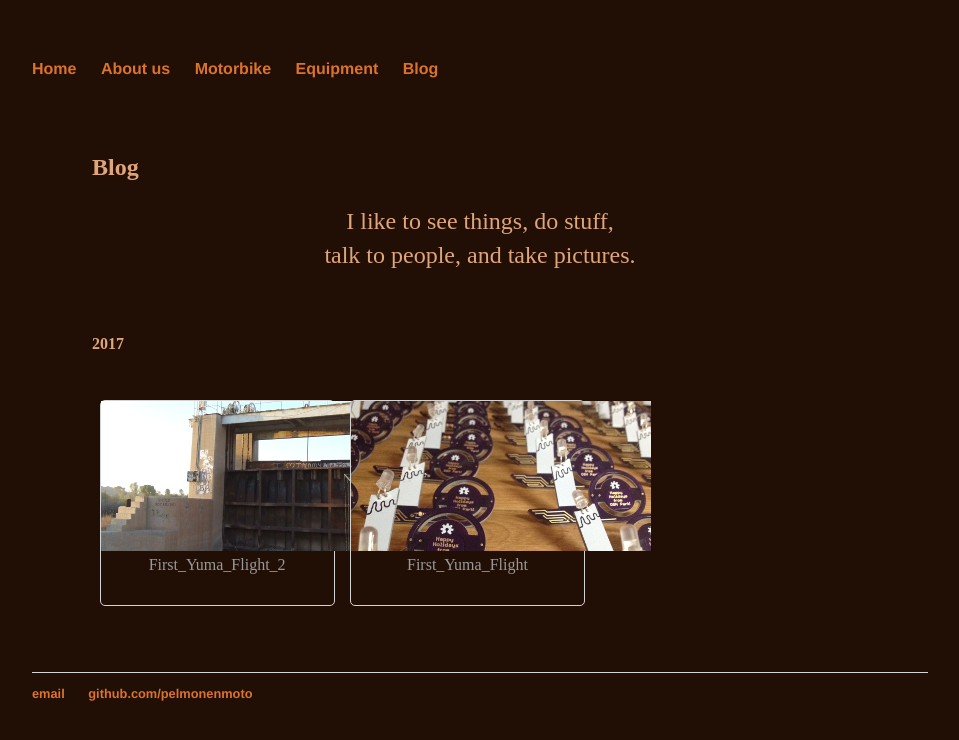
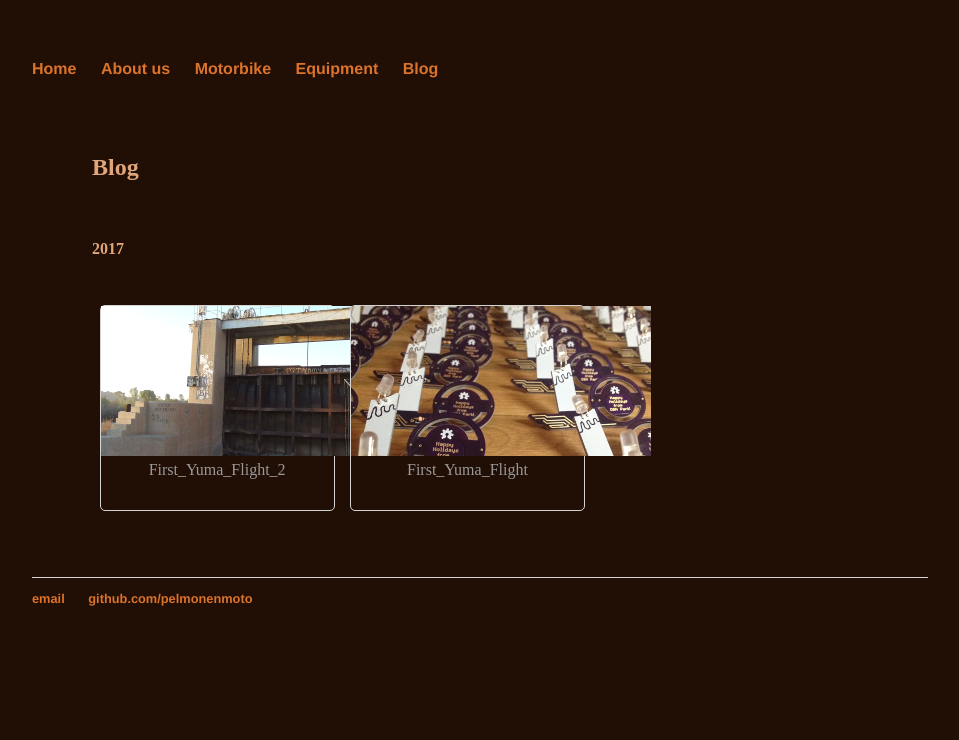
Before and after one commit to PepGonella/pelmonenmoto.github.io, a Jekyll site: the page built from etapes.md, in a window 1280 px wide. Shown: the top 740 px of the page, without its empty margins (160-1119 px from the left). Built offline with Jekyll 4.4.1, drawn with Linux system fonts in a browser that asks for light colours.

Commit message:
delete old stuff from the example

```diff
--- a/etapes.md
+++ b/etapes.md
@@ -5,8 +5,6 @@ permalink: /etapes/
 ---
 
 ## Blog
-
-<p class="centered">I like to see things, do stuff,<br />talk to people, and take pictures.</p>
 
 {% assign thisyear = 'now' | date: "%Y" %}
 {% assign firstyear = true %}
```
